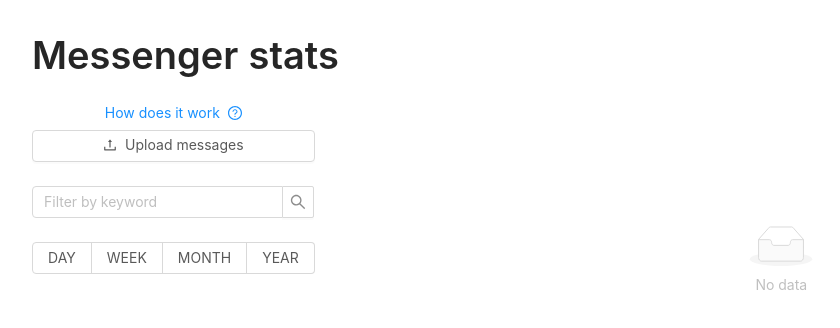
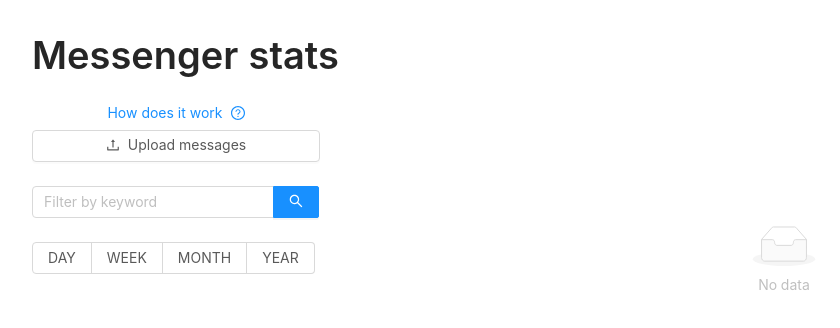
Before and after one commit to oliverviljamaa/messenger-stats, a React (Create React App) app: page / in a window 1280 px wide. Shown: the top 328 px of the page, without its empty margins (0-840 px from the left). Built offline with nearby package versions, Linux system fonts and the light colour scheme.

Commit message:
Add filtering tests, use user-event library

```diff
--- a/package.json
+++ b/package.json
@@ -45,9 +45,10 @@
   },
   "devDependencies": {
     "@hot-loader/react-dom": "^16.13.0",
+    "@testing-library/dom": "^7.22.6",
     "@testing-library/jest-dom": "^4.2.4",
     "@testing-library/react": "^10.0.2",
-    "@testing-library/user-event": "^7.1.2",
+    "@testing-library/user-event": "^12.1.3",
     "@transferwise/eslint-config": "5.0.3",
     "@types/jest": "^24.0.0",
     "@types/lodash": "^4.14.149",
--- a/src/App.tsx
+++ b/src/App.tsx
@@ -13,7 +13,6 @@ import Chart from './Chart';
 import COLORS from './COLORS';
 
 const { Title } = Typography;
-const { Search } = Input;
 
 const App: FC = () => {
   const [messages, setMessages] = useState<Message[]>([]);
@@ -55,9 +54,12 @@ const App: FC = () => {
               <Upload onComplete={setMessages} style={{ marginBottom: 24 }} />
 
               <div style={{ marginBottom: 24 }}>
-                <Search
+                <Input.Search
                   placeholder="Filter by keyword"
+                  aria-label="Filter by keyword"
                   onSearch={(value): void => setSearchWord(value)}
+                  role="textbox"
+                  enterButton
                 />
               </div>
 
```
Also changed, not shown: .eslintrc.js, 2 other files (tests, documents, lock files or other folders).
